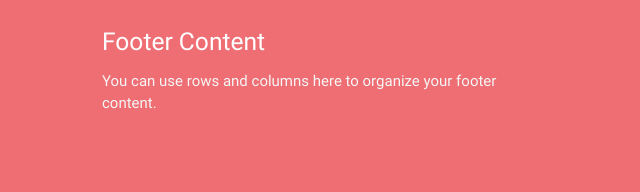
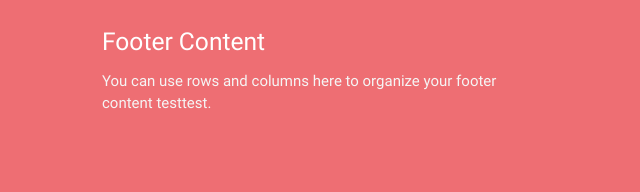
Before and after one commit to veganbrawn/veganbrawn.github.io, a plain HTML site: page index.html in a window 1280 px wide. Shown: the part 809-1001 px from the top of the page, 90-730 px from the left. Drawn offline with nearby package versions, Linux system fonts and the light colour scheme.

Commit message:
Made bullshit change to code to retrigger github.io page

```diff
--- a/index.html
+++ b/index.html
@@ -46,7 +46,7 @@
         <div class="row">
           <div class="col l6 s12">
             <h5 class="white-text">Footer Content</h5>
-            <p class="grey-text text-lighten-4">You can use rows and columns here to organize your footer content.</p>
+            <p class="grey-text text-lighten-4">You can use rows and columns here to organize your footer content testtest.</p>
           </div>
           <div class="col l4 offset-l2 s12">
             <h5 class="white-text">Links</h5>
```
